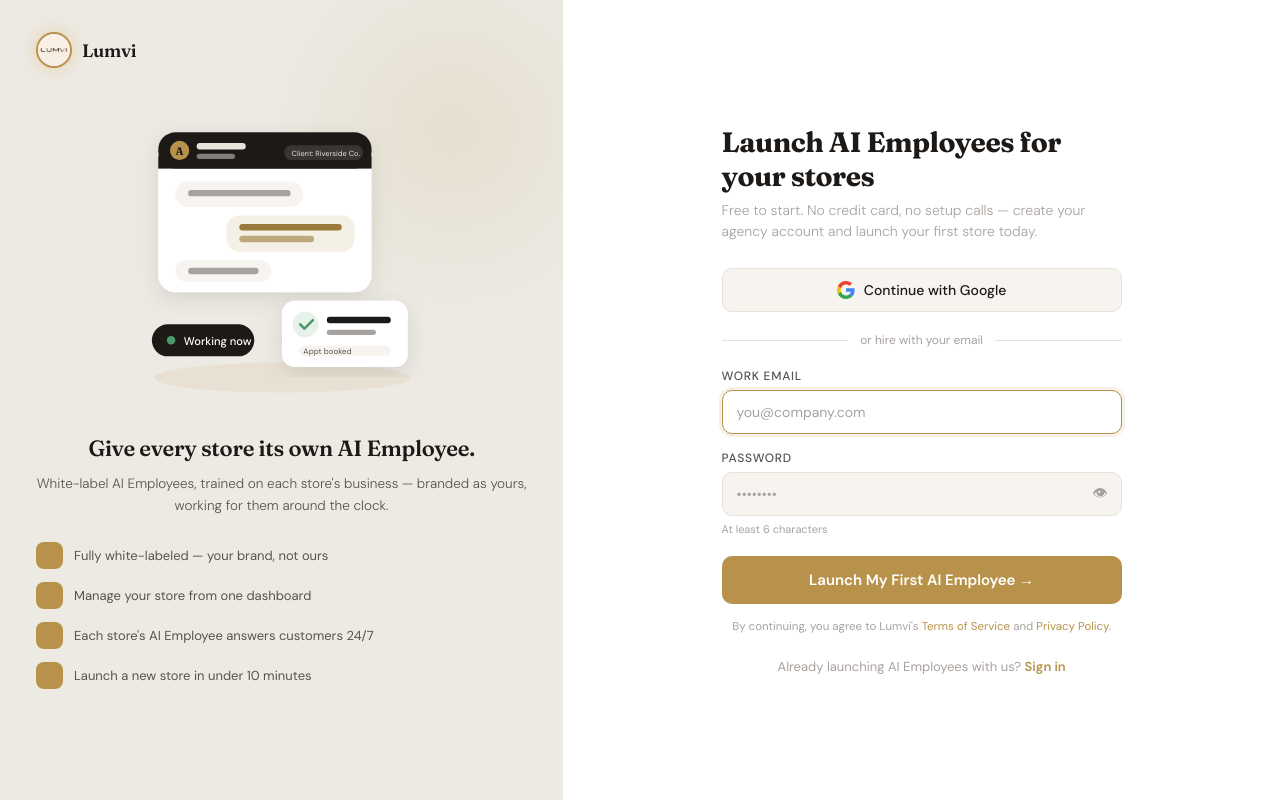
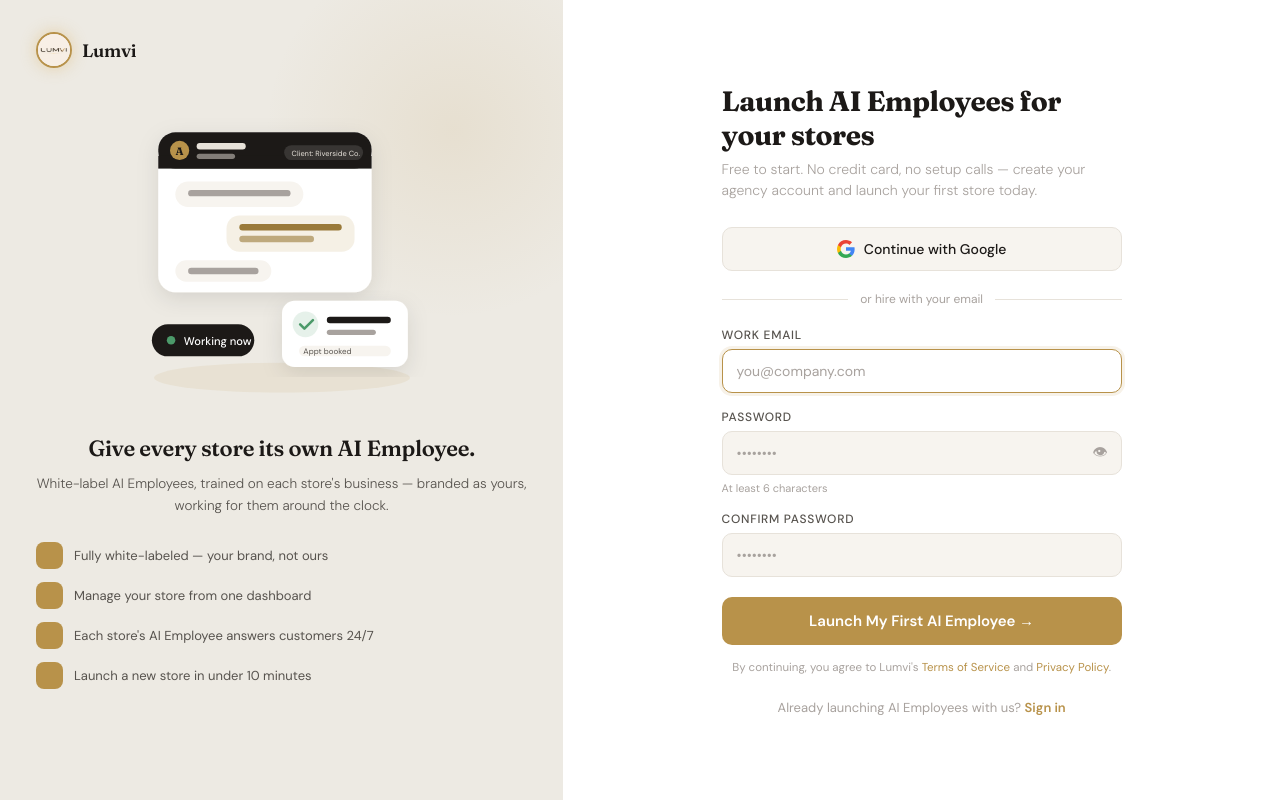
Before and after one commit to Freshman354/Engine, a Flask app: page /signup in a window 1280 px wide. Run offline with Flask 3, Linux system fonts and the light colour scheme; parts of the project's set-up code (start-up, migrations or seed data) failed here and were passed over; some libraries are stand-ins or nearby versions.

Commit message:
feat: add confirm password field to signup form

```diff
--- a/app.py
+++ b/app.py
@@ -13,7 +13,6 @@ This file is responsible for wiring only:
   - Static/widget/legal routes and error handlers
 
 All business logic lives in blueprints/ and services/.
-Target: ~500 lines. Route count in this file: 7.
 """
 
 # ── Standard library ─────────────────────────────────────────────────────────
@@ -45,6 +44,7 @@ from flask_login import (LoginManager, UserMixin, current_user,
                          login_required, login_user, logout_user)
 from flask_mail import Mail, Message
 from paypalrestsdk import Payment, configure
+from werkzeug.middleware.proxy_fix import ProxyFix
 
 # ── Local ─────────────────────────────────────────────────────────────────────
 import cache_utils
@@ -68,6 +68,12 @@ _wh_executor  = ThreadPoolExecutor(max_workers=8,  thread_name_prefix='wh-delive
 # ═══════════════════════════════════════════════════════════════════════════════
 
 app = Flask(__name__)
+
+# Railway terminates TLS at its edge and forwards plain HTTP to this app,
+# setting X-Forwarded-Proto/Host headers. Without this, url_for(_external=True)
+# (used e.g. for the Google OAuth redirect_uri) builds http:// URLs instead of
+# https://, which then fail to match what's registered in Google Cloud Console.
+app.wsgi_app = ProxyFix(app.wsgi_app, x_proto=1, x_host=1)
 
 # ── Required env vars — crash at startup rather than silently misconfigure ────
 
--- a/templates/signup.html
+++ b/templates/signup.html
@@ -348,6 +348,13 @@
                     <div class="pw-hint">At least 6 characters</div>
                 </div>
 
+                <div class="form-group">
+                    <label>Confirm Password</label>
+                    <div class="input-wrap">
+                        <input type="password" name="confirm_password" id="confirm-password-field" placeholder="••••••••" required minlength="6">
+                    </div>
+                </div>
+
                 <button type="submit" class="btn-submit">Launch My First AI Employee →</button>
 
                 <div class="fine-print">
```
